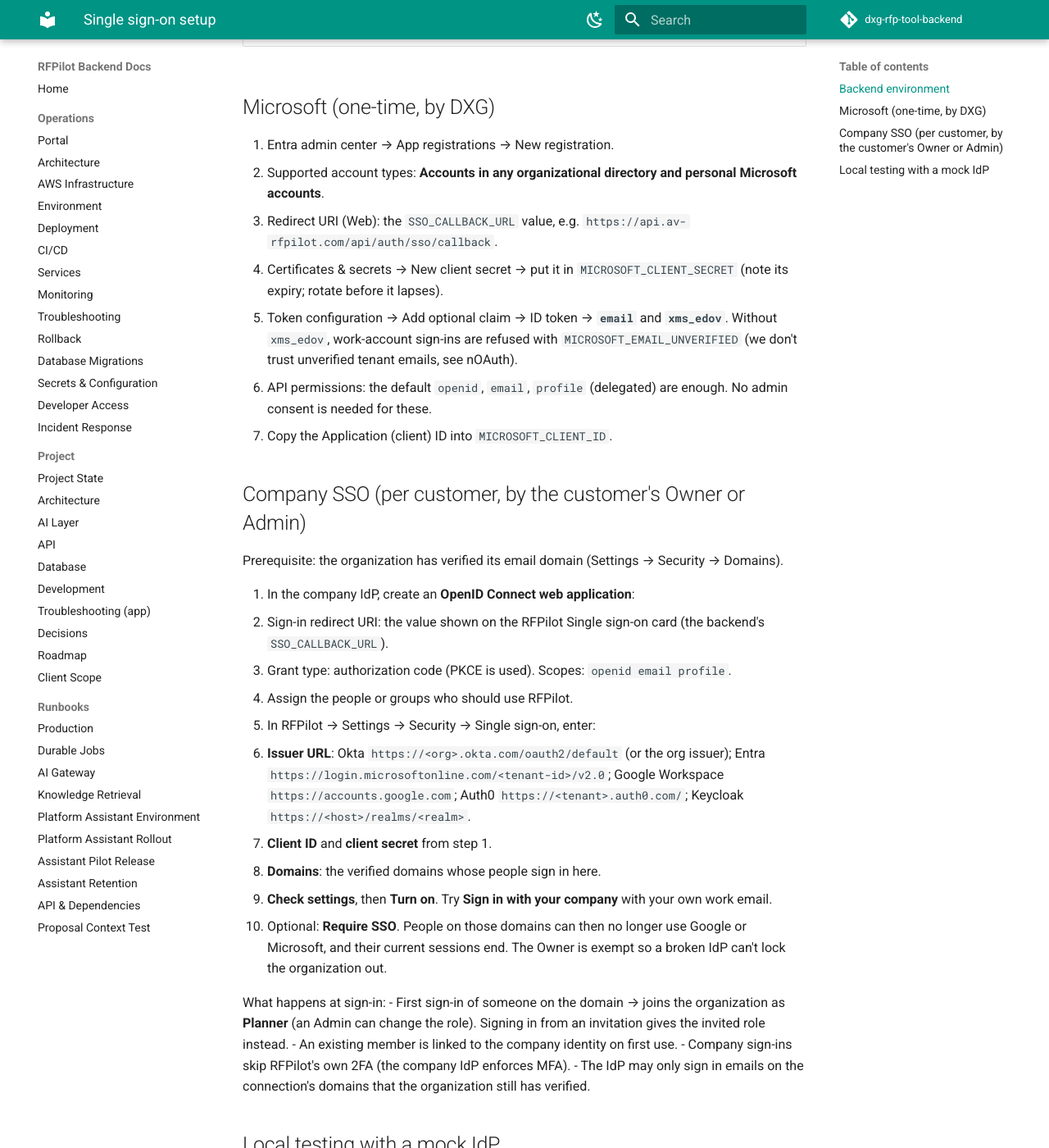
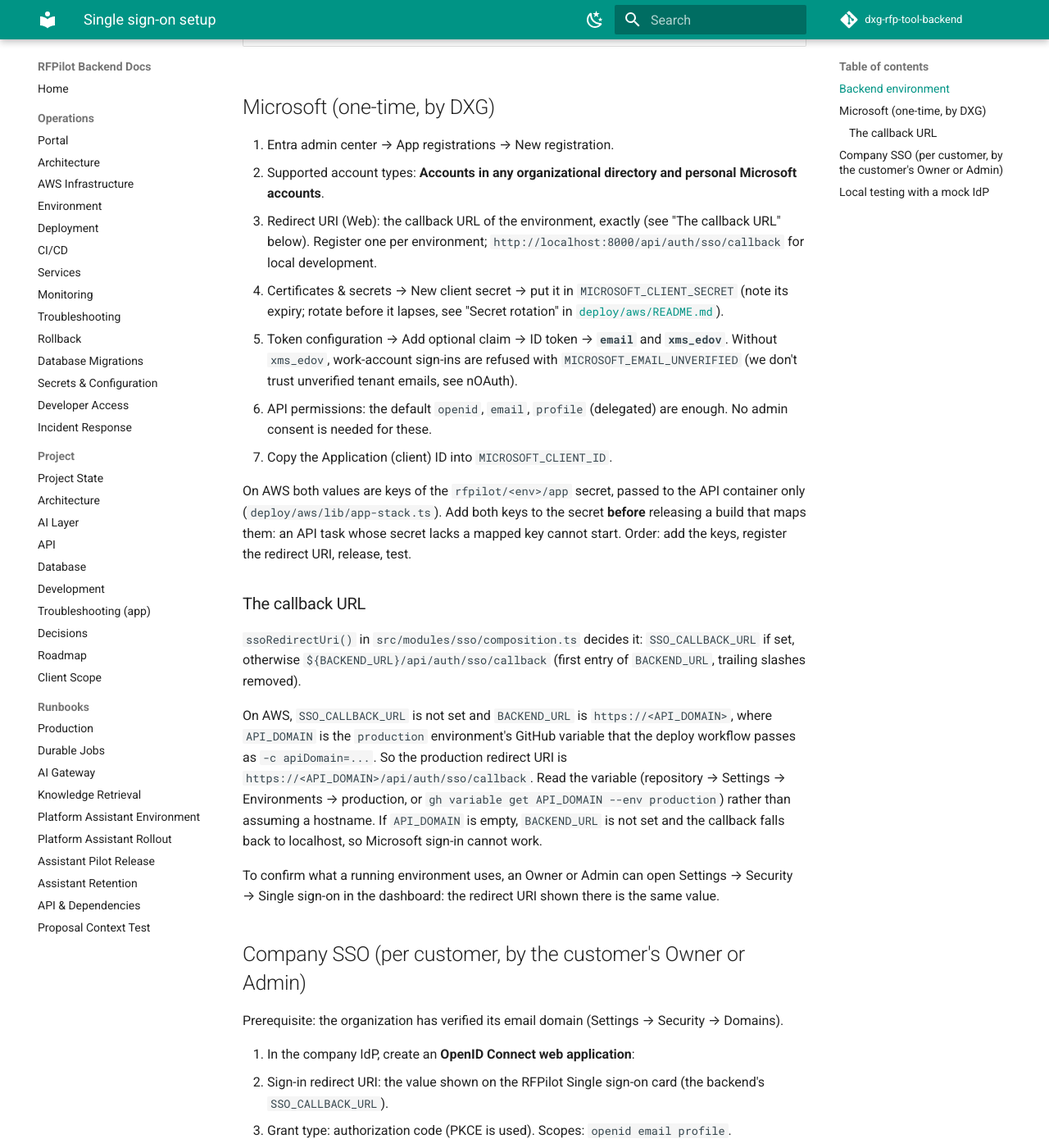
Before and after one commit to BayshoreCommunication/dxg-rfp-tool-backend, an MkDocs documentation site: the page built from docs/SSO_SETUP.md, in a window 1280 px wide and 1400 px high, scrolled down 732 px. Shown: the whole window at 82% size. Built offline with MkDocs 1.6.1 and Material for MkDocs 9.7.7, drawn with Linux system fonts in a browser that asks for light colours; comment, search, counter and statistics services are not loaded.

Commit message:
Deploy: pass the Microsoft sign-in keys to the API
Map MICROSOFT_CLIENT_ID and MICROSOFT_CLIENT_SECRET from the app secret
into the API container only (the cron task shares apiOnlySecrets and does
not serve the sign-in routes). Both keys must exist in the app secret
before this deploys, or the API tasks cannot start.

The Data stack's secret template is deliberately unchanged: editing it
resets a filled secret. compose-app-secrets.sh now reports the two keys
while they are missing, and the docs cover filling, rotation and how the
production callback URL is derived.

Co-Authored-By: Claude Fable 5.2 <noreply@anthropic.com>

```diff
--- a/docs/SSO_SETUP.md
+++ b/docs/SSO_SETUP.md
@@ -17,11 +17,21 @@ Customers sign in with **Google**, **Microsoft** or **their company's OpenID Con
 
 1. Entra admin center → App registrations → New registration.
    - Supported account types: **Accounts in any organizational directory and personal Microsoft accounts**.
-   - Redirect URI (Web): the `SSO_CALLBACK_URL` value, e.g. `https://api.av-rfpilot.com/api/auth/sso/callback`.
-2. Certificates & secrets → New client secret → put it in `MICROSOFT_CLIENT_SECRET` (note its expiry; rotate before it lapses).
+   - Redirect URI (Web): the callback URL of the environment, exactly (see "The callback URL" below). Register one per environment; `http://localhost:8000/api/auth/sso/callback` for local development.
+2. Certificates & secrets → New client secret → put it in `MICROSOFT_CLIENT_SECRET` (note its expiry; rotate before it lapses, see "Secret rotation" in [`deploy/aws/README.md`](../deploy/aws/README.md)).
 3. Token configuration → Add optional claim → ID token → **`email`** and **`xms_edov`**. Without `xms_edov`, work-account sign-ins are refused with `MICROSOFT_EMAIL_UNVERIFIED` (we don't trust unverified tenant emails, see nOAuth).
 4. API permissions: the default `openid`, `email`, `profile` (delegated) are enough. No admin consent is needed for these.
 5. Copy the Application (client) ID into `MICROSOFT_CLIENT_ID`.
+
+On AWS both values are keys of the `rfpilot/<env>/app` secret, passed to the API container only (`deploy/aws/lib/app-stack.ts`). Add both keys to the secret **before** releasing a build that maps them: an API task whose secret lacks a mapped key cannot start. Order: add the keys, register the redirect URI, release, test.
+
+### The callback URL
+
+`ssoRedirectUri()` in `src/modules/sso/composition.ts` decides it: `SSO_CALLBACK_URL` if set, otherwise `${BACKEND_URL}/api/auth/sso/callback` (first entry of `BACKEND_URL`, trailing slashes removed).
+
+On AWS, `SSO_CALLBACK_URL` is not set and `BACKEND_URL` is `https://<API_DOMAIN>`, where `API_DOMAIN` is the `production` environment's GitHub variable that the deploy workflow passes as `-c apiDomain=...`. So the production redirect URI is `https://<API_DOMAIN>/api/auth/sso/callback`. Read the variable (repository → Settings → Environments → production, or `gh variable get API_DOMAIN --env production`) rather than assuming a hostname. If `API_DOMAIN` is empty, `BACKEND_URL` is not set and the callback falls back to localhost, so Microsoft sign-in cannot work.
+
+To confirm what a running environment uses, an Owner or Admin can open Settings → Security → Single sign-on in the dashboard: the redirect URI shown there is the same value.
 
 ## Company SSO (per customer, by the customer's Owner or Admin)
 
```
Also changed, not shown: deploy/aws/README.md (+18 -0 lines), docs/operations/secrets.md (+1 -0 lines), docs/runbooks/PRODUCTION.md (+5 -0 lines), 4 other files.
